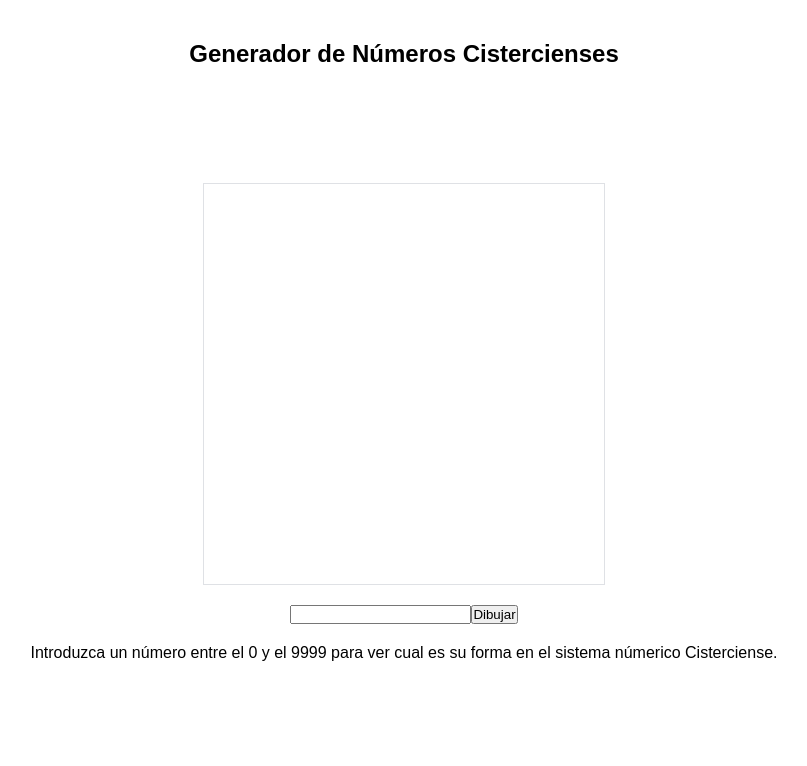
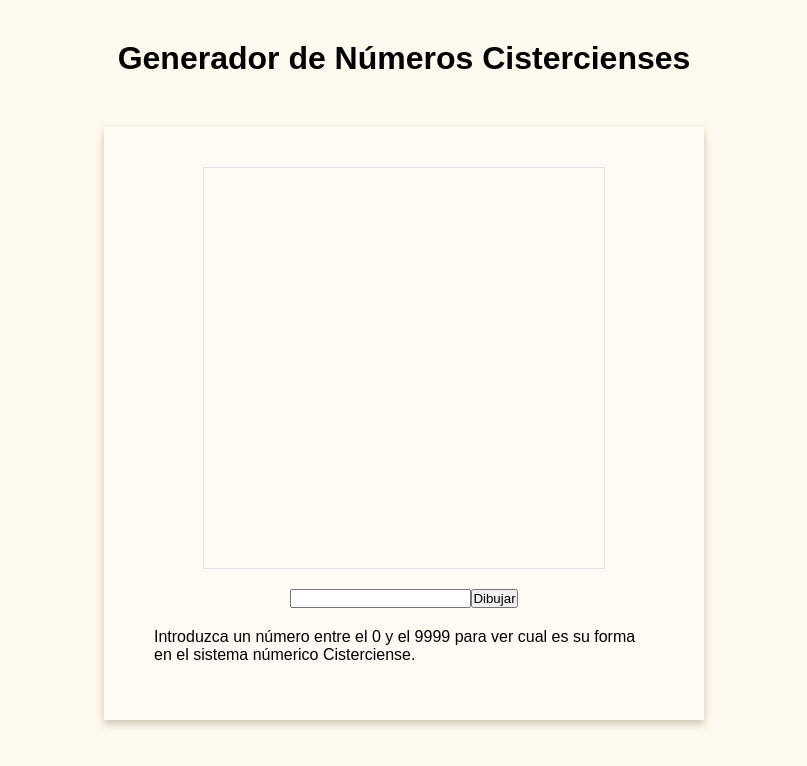
Before and after one commit to Migthrandir/cistercian-numerals-generator, a plain HTML site: page CistercianNumerals.html in a window 1280 px wide. Shown: the whole page, without its empty margins (236-1043 px from the left). Drawn offline with Linux system fonts and the light colour scheme.

Commit message:
Sombra, colores y mejorando los estilos

```diff
--- a/CistercianNumerals.html
+++ b/CistercianNumerals.html
@@ -9,18 +9,20 @@
 </head>
 <body>
     <header>
-        <h2>Generador de Números Cistercienses</h2>
+        <h1>Generador de Números Cistercienses</h1>
     </header>
     <main>
-        <section class="elem">
+        <div class="elem">
             <canvas id="dibujo" width="400" height="400"></canvas>
-        </section>
-        <section class="elem">
+        </div>
+        <div class="elem">
             <input type="number" id="inputnumero" />
             <input type="button" value="Dibujar" id="dibujarnumero"/>
-        </section>
-        <p class="elem">Introduzca un número entre el 0 y el 9999 para ver cual es su forma en el sistema númerico Cisterciense.</p>
-        <p id="mensaje" class="elem"></p>
+        </div>
+        <div class="main-text">
+            <p>Introduzca un número entre el 0 y el 9999 para ver cual es su forma en el sistema númerico Cisterciense.</p>
+            <p id="mensaje"></p>
+        </div>
     </main>
     <script src="CistercianNumerals.js"></script>
 </body>
--- a/style.css
+++ b/style.css
@@ -11,20 +11,25 @@ html {
 body {
     font-size: 1.6rem;
     font-family: Arial, Helvetica, sans-serif;
+    background-color: floralwhite;
 }
 
 header {
     padding-top: 40px;
 }
 
-header h2 {
+header h1 {
     display: flex;
     justify-content: center;
 }
 
 main {
-    margin-top: 75px;
+    width: auto;
+    max-width: 600px;
+    margin: 50px auto 0 auto;
     padding: 20px;
+    box-shadow: 0px 4px 8px rgb(89 73 30 / 30%);
+    background-color: #fffcf5;
 }
 
 main .elem{
@@ -33,6 +38,22 @@ main .elem{
     margin: 20px;
 }
 
-main #dibujo {
+#dibujo {
     border: 1px solid #dfe1e5;
 }
+
+.main-text {
+    width: auto;
+    min-width: 300px;
+    max-width: 500px;
+    margin: 0 auto;
+}
+
+.main-text p {
+    width: fit-content;
+    margin: 10px auto;
+}
+
+#mensaje{
+    height: 16px;
+}
```
